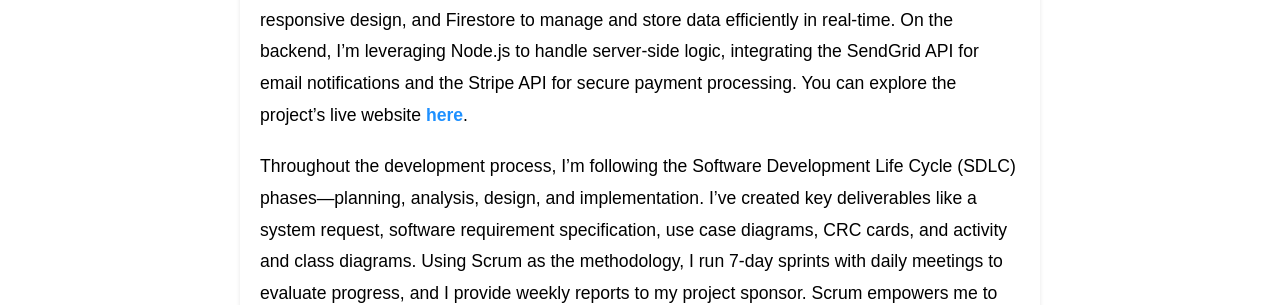
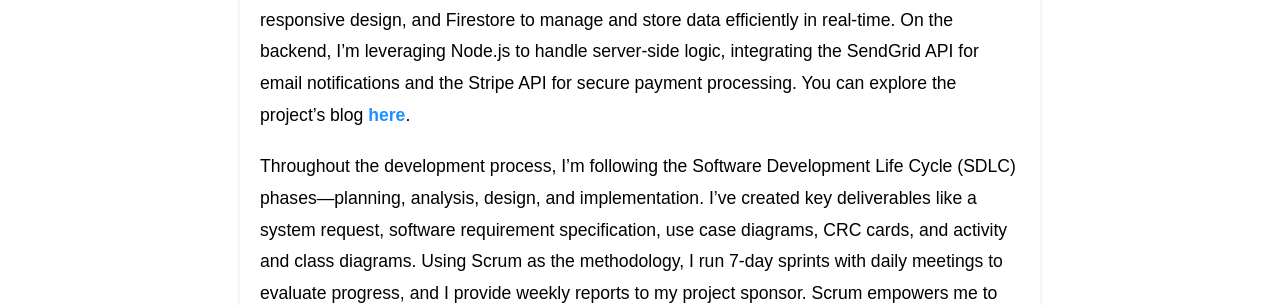
Before and after one commit to teresiawairimu/CIS641-HW2-Nduati, a Jekyll site: the page built from _posts/2024-10-12-bidii-project.md, in a window 1280 px wide. Shown: the part 559-864 px from the top of the page. Built offline with Jekyll 4.4.1, drawn with Linux system fonts in a browser that asks for light colours; some of the changed text lies outside the part shown.

Commit message:
refining the blog

```diff
--- a/_posts/2024-10-12-bidii-project.md
+++ b/_posts/2024-10-12-bidii-project.md
@@ -5,6 +5,6 @@
 ---
 Ever heard of Outliers by Malcolm Gladwell? In it, he introduces the 10,000-hour rule—the idea that mastering any skill takes dedicated, focused practice over 10,000 hours. My journey is a testament to that, and you can check out part one of my story [here](https://medium.com/@nduatiteresia82/part-one-of-the-10-000-hours-rule-in-full-stack-web-development-865028b97852) to see how I am applying this rule.
 
-In part two, I’m currently building an appointment scheduling system for a Wellness and Spa Center. The system allows clients to book, modify, and cancel appointments seamlessly. I’m using React.js for dynamic user interfaces, Firebase Authentication for secure login, Bootstrap for responsive design, and Firestore to manage and store data efficiently in real-time. On the backend, I’m leveraging Node.js to handle server-side logic, integrating the SendGrid API for email notifications and the Stripe API for secure payment processing. You can explore the project’s live website [here](insert website link).
+In part two, I’m currently building an appointment scheduling system for a Wellness and Spa Center. The system allows clients to book, modify, and cancel appointments seamlessly. I’m using React.js for dynamic user interfaces, Firebase Authentication for secure login, Bootstrap for responsive design, and Firestore to manage and store data efficiently in real-time. On the backend, I’m leveraging Node.js to handle server-side logic, integrating the SendGrid API for email notifications and the Stripe API for secure payment processing. You can explore the project’s blog [here](https://teresiawairimu.github.io/GVSU-CIS641-Bidii).
 
 Throughout the development process, I’m following the Software Development Life Cycle (SDLC) phases—planning, analysis, design, and implementation. I’ve created key deliverables like a system request, software requirement specification, use case diagrams, CRC cards, and activity and class diagrams. Using Scrum as the methodology, I run 7-day sprints with daily meetings to evaluate progress, and I provide weekly reports to my project sponsor. Scrum empowers me to self-organize, adapt quickly, and stay on track with well-defined goals.
```
